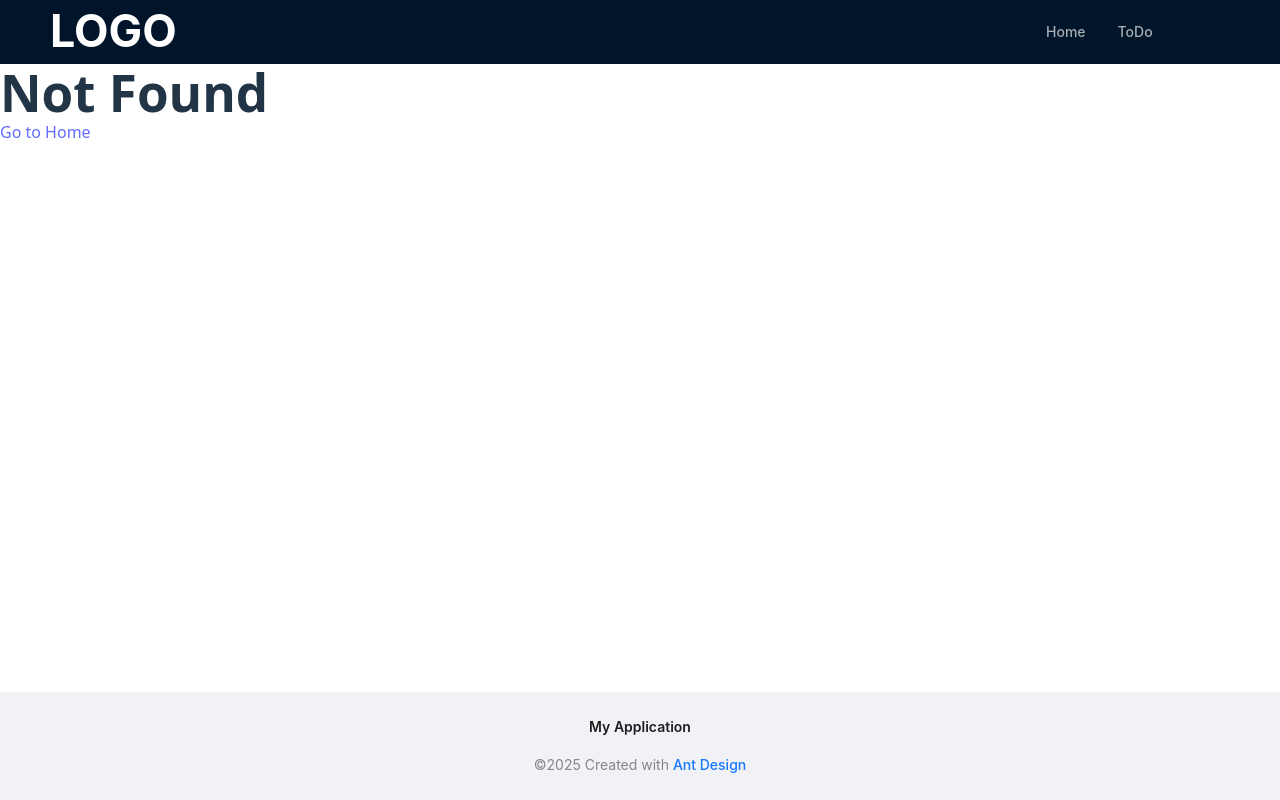
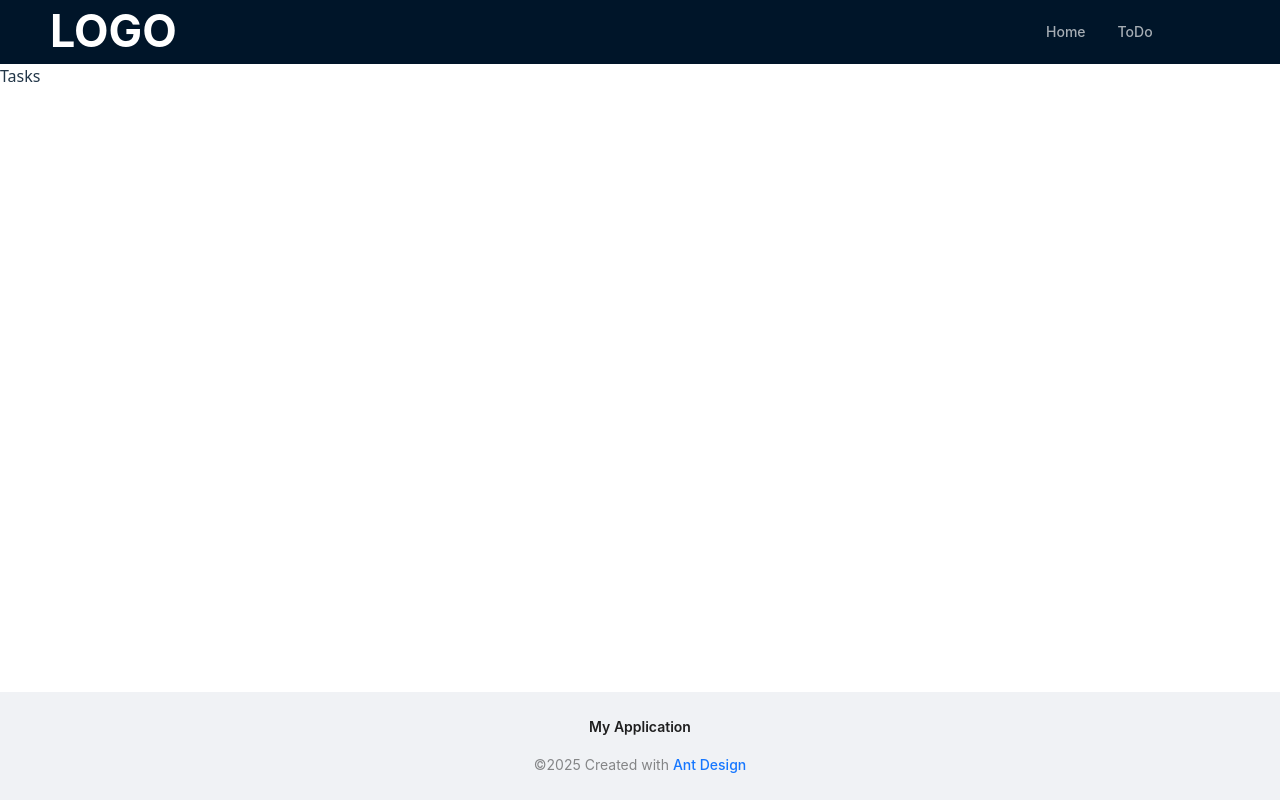
Before and after one commit to savety6/react-jsonplaceholder, a React (Vite) app: page /tasks in a window 1280 px wide. Before the commit this address had no page. Built offline with nearby package versions, Linux system fonts and the light colour scheme.

Commit message:
Add Tasks page and update routing to include tasks navigation

```diff
--- a/src/main.tsx
+++ b/src/main.tsx
@@ -10,6 +10,7 @@
 import NotFound from './pages/NotFound.tsx'
 import User from './pages/User.tsx'
 import Layout from './components/Layout.tsx'
+import Tasks from './pages/Tasks.tsx'
 
 const router = createBrowserRouter([
 	{
@@ -17,6 +18,7 @@
 		children: [
 			{ path: '/', element: <Home /> },
 			{ path: '/users/:id', element: <User /> },
+			{ path: '/tasks', element: <Tasks /> },
 			{ path: "*", element: <NotFound /> }
 		]
 	}
--- /dev/null
+++ b/src/pages/Tasks.tsx
@@ -0,0 +1,8 @@
+
+type Props = {}
+
+export default function Tasks({ }: Props) {
+    return (
+        <div>Tasks</div>
+    )
+}
```
